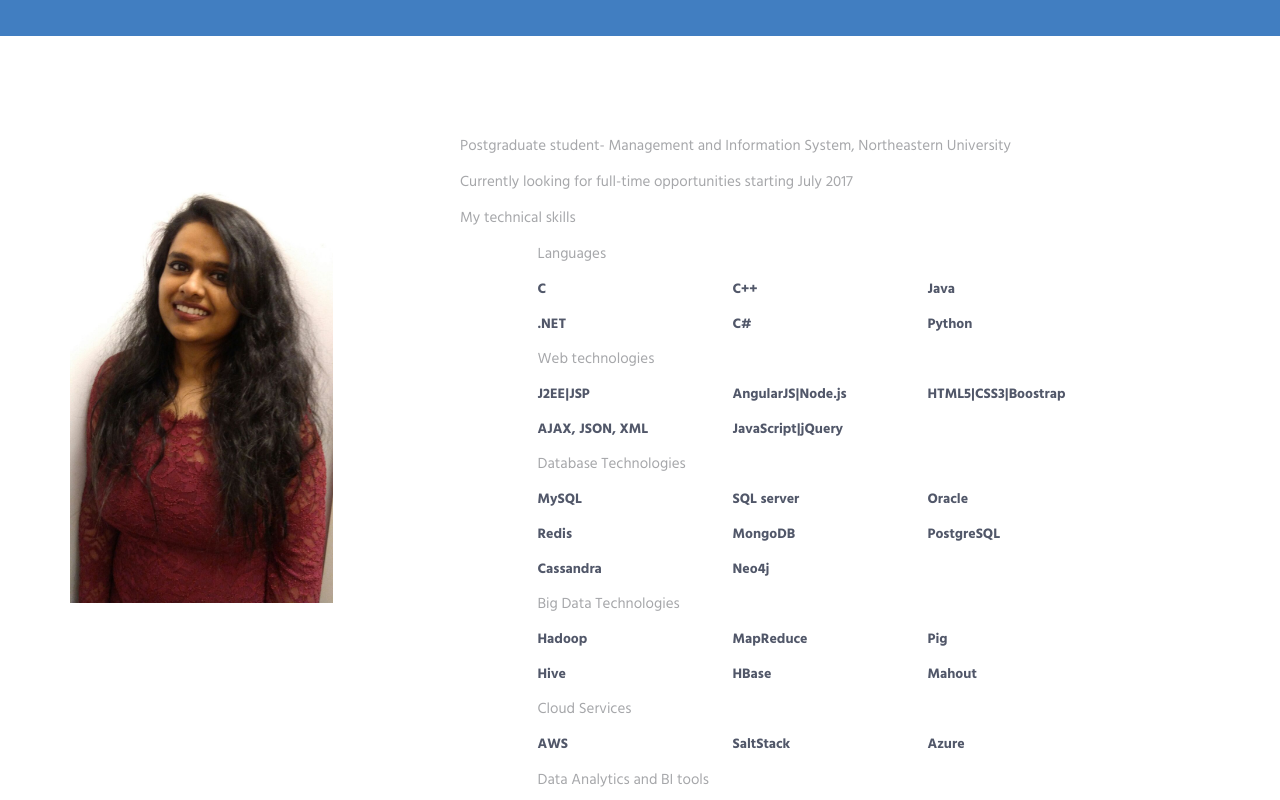
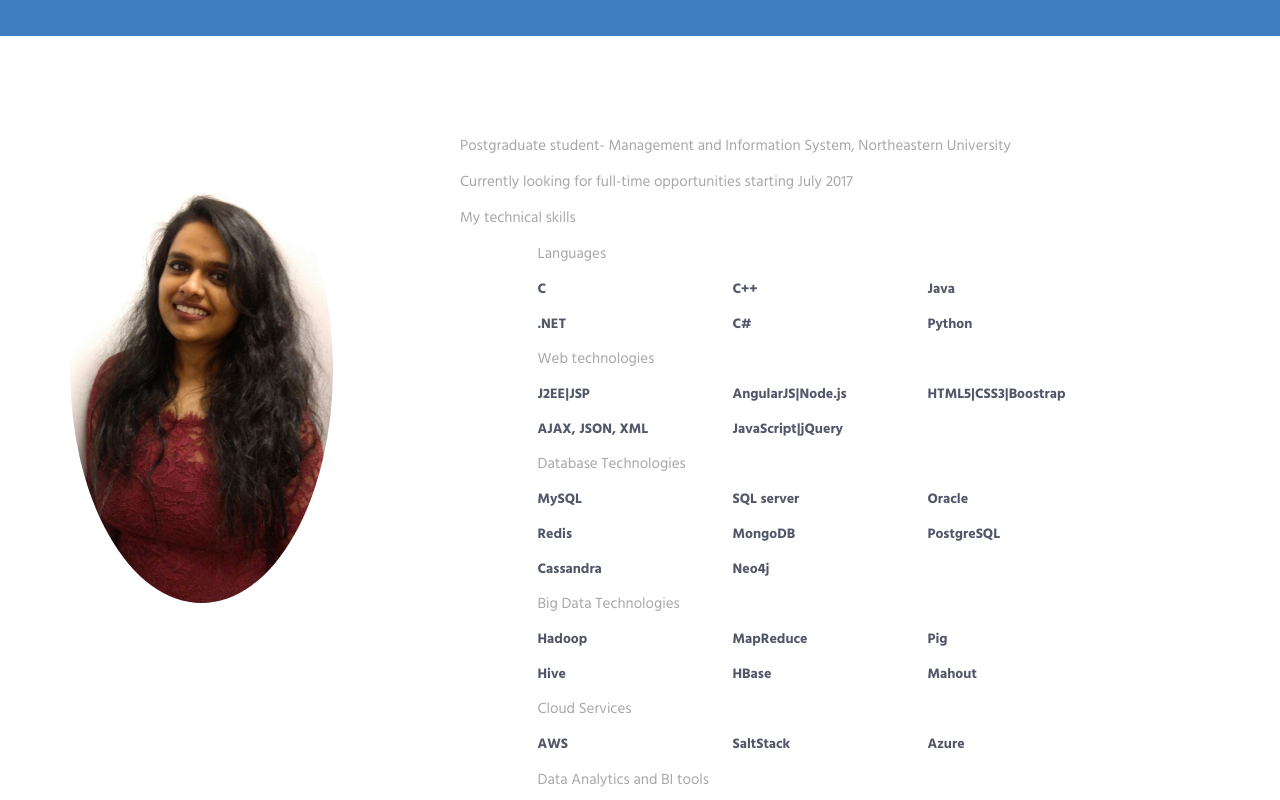
Before and after one commit to yash26195/Portfolio, a plain HTML site: page index.html in a window 1280 px wide. Shown: the part 660-1460 px from the top of the page. Drawn offline with Linux system fonts and the light colour scheme.

Commit message:
Update index.html

```diff
--- a/index.html
+++ b/index.html
@@ -98,7 +98,7 @@
                 <div class="row">
                     <div class="col-sm-3 ">
                         <div class="text-right sm-text-left">
-                            <img class="img-responsive"  src="img/IMG-20170408-WA0040.jpg">
+                            <img class="img-responsive" style="border-radius:80%" src="img/IMG-20170408-WA0040.jpg">
                         </div>
                     </div>
                     <div class="col-sm-8 col-sm-offset-1">
```
